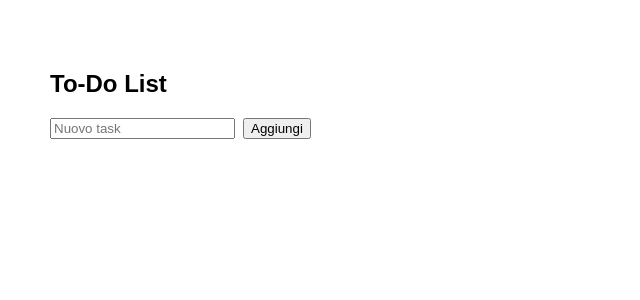
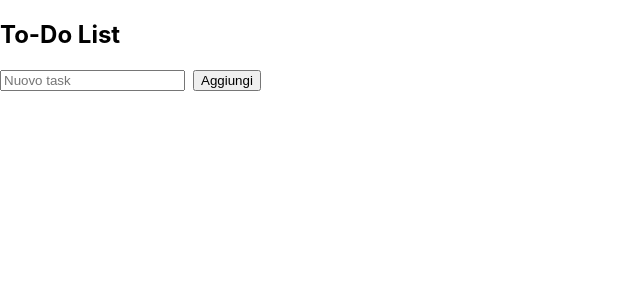
Before and after one commit to armandocacace/todo_list, a React (Create React App) app: page / in a window 1280 px wide. Shown: the top 300 px of the page, without its empty margins (0-640 px from the left). Built offline with nearby package versions, Linux system fonts and the light colour scheme.

Commit message:
Update App.js
upgrade css

```diff
--- a/src/App.js
+++ b/src/App.js
@@ -30,7 +30,7 @@ function App() {
   };
 
   return (
-    <div style={{ padding: 50, fontFamily: 'sans-serif' }}>
+    <div class="div">
       <h2>To-Do List</h2>
       <input
         value={text}
```
